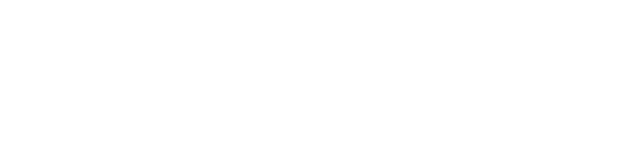
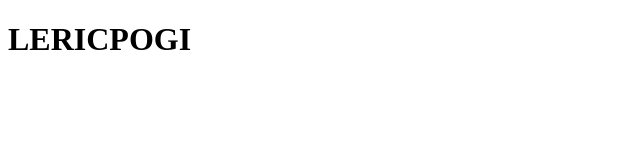
Before and after one commit to joshuavaughn/Order---Menu-System, a website: page leric.html in a window 1280 px wide. Shown: the whole page, without its empty margins (0-640 px from the left). Drawn offline with Linux system fonts and the light colour scheme.

Commit message:
first commit

```diff
--- a/leric.html
+++ b/leric.html
@@ -6,6 +6,6 @@
     <title>Document</title>
 </head>
 <body>
-
+    <h1>LERICPOGI</h1>
 </body>
 </html>
```
